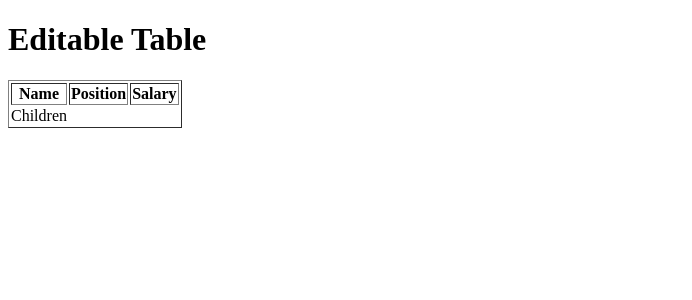
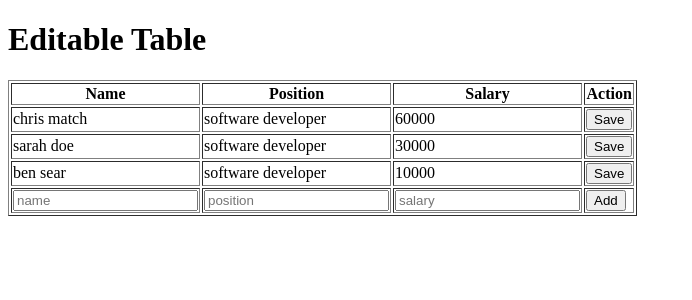
Before and after one commit to jipark92/add-edit-employee, a React (Create React App) app: page / in a window 1280 px wide. Shown: the top 300 px of the page, without its empty margins (0-692 px from the left). Built offline with nearby package versions, Linux system fonts and the light colour scheme.

Commit message:
setup table

```diff
--- a/src/App.js
+++ b/src/App.js
@@ -1,4 +1,5 @@
 import './App.css';
+import AddEmployee from './components/AddEmployee';
 import Employee from './components/Employee';
 
 function App() {
@@ -13,9 +14,31 @@ function App() {
 
   return (
     <div className="App">
-      <Employee
-        title={title}
-      />
+      <h1>{title}</h1>
+      <table border="1" >
+        <thead>
+          <tr>
+            <th>Name</th>
+            <th>Position</th>
+            <th>Salary</th>
+            <th>Action</th>
+          </tr>
+        </thead>
+        <tbody>
+          {employeesList.map((employees) => {
+            const { id, name, position, salary } = employees
+            return (
+              <tr key={id}>
+                <td>{name}</td>
+                <td>{position}</td>
+                <td>{salary}</td>
+                <td><button>Save</button></td>
+              </tr>)
+          })}
+          {/* add user */}
+          <AddEmployee />
+        </tbody>
+      </table>
     </div>
   );
 }
--- a/src/components/AddEmployee.js
+++ b/src/components/AddEmployee.js
@@ -2,8 +2,11 @@ import React from 'react'
 
 export default function AddEmployee() {
     return (
-        <div>
-
-        </div>
+        <tr>
+            <td><input type='text' placeholder='name'></input></td>
+            <td><input type='text' placeholder='position'></input></td>
+            <td><input type='text' placeholder='salary'></input></td>
+            <td><button>Add</button></td>
+        </tr>
     )
 }
--- a/src/components/Employee.js
+++ b/src/components/Employee.js
@@ -1,21 +1,9 @@
 import React from 'react'
 
-export default function Employee({ title }) {
+export default function Employee() {
     return (
         <div>
-            <h1>{title}</h1>
-            <table border="1" >
-                <thead>
-                    <tr>
-                        <th>Name</th>
-                        <th>Position</th>
-                        <th>Salary</th>
-                    </tr>
-                </thead>
-                <tbody>
-                    Children
-                </tbody>
-            </table>
+
         </div>
     )
 }
```
